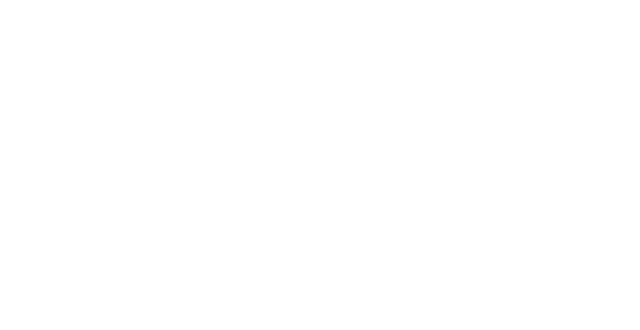
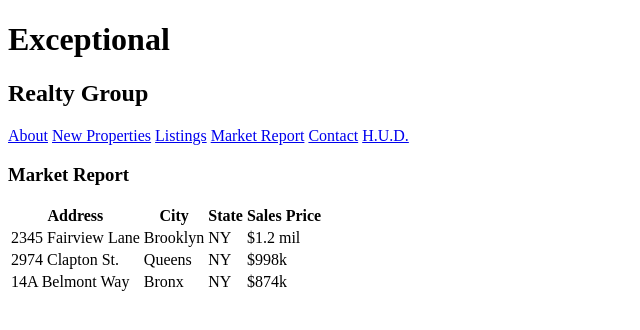
Before and after one commit to lvalanejad/exceptional-realty, a plain HTML site: page market-report.html in a window 1280 px wide. Shown: the whole page, without its empty margins (0-640 px from the left). Drawn offline with Linux system fonts and the light colour scheme.

Commit message:
added main pages text content, image, and links

```diff
--- a/market-report.html
+++ b/market-report.html
@@ -0,0 +1,53 @@
+<!doctype html>
+</html lang= "en">
+<head>
+  <meta charset="UTF-8">
+  <title>Exceptional Realty Group - Luxury homes - Market Report</title>
+
+</head>
+<body>
+
+<h1>Exceptional</h1>
+<h2>Realty Group</h2>
+
+<!--links-->
+<a href="index.html">About</a>
+<a href="new-properties.html">New Properties</a>
+<a href="real-estate-listings.html">Listings</a>
+<a href="market-report.html">Market Report</a>
+<a href="contact.html">Contact</a>
+<a href="http://hud.gov"target="_blank">H.U.D.</a>
+
+<h3>Market Report</h3>
+
+<table>
+  <tr>
+    <th>Address</th>
+    <th>City</th>
+    <th>State</th>
+    <th>Sales Price</th>
+  </tr>
+  <tr>
+    <td>2345 Fairview Lane</td>
+    <td>Brooklyn</td>
+    <td>NY</td>
+    <td>$1.2 mil</td>
+  </tr>
+    <td>2974 Clapton St.</td>
+    <td>Queens</td>
+    <td>NY</td>
+    <td>$998k</td>
+  </tr>
+  <tr>
+   <td>14A Belmont Way</td>
+    <td>Bronx</td>
+    <td>NY</td>
+    <td>$874k</td>
+  </tr>
+
+
+</table>
+
+
+</body>
+</html>
```
Also changed, not shown: contact.html (+23 -0 lines), index.html (+17 -1 lines), new-properties.html (+23 -0 lines), real-estate-listings.html (+18 -3 lines).
